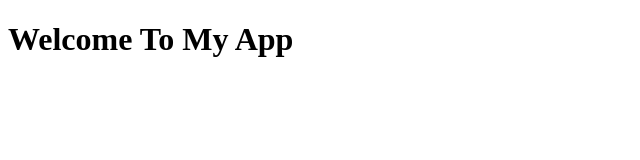
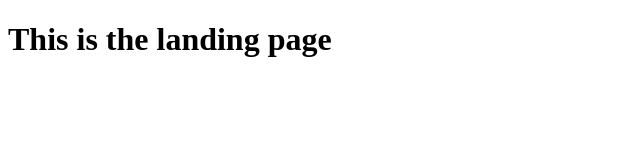
Before and after one commit to Emyboy/More-Recipes, a plain HTML site: page template/index.html in a window 1280 px wide. Shown: the whole page, without its empty margins (0-640 px from the left). Drawn offline with Linux system fonts and the light colour scheme.

Commit message:
working on the landing page

```diff
--- a/template/index.html
+++ b/template/index.html
@@ -8,6 +8,6 @@
     <link rel="stylesheet" type="text/css" media="screen" href="./css/main.css" />
 </head>
 <body>
-    <h1>Welcome To My App</h1>
+    <h1>This is the landing page</h1>
 </body>
 </html>
```
Also changed, not shown: template/catalog.html (added), template/crude.html (added), template/details.html (added), template/favorite.html (added), template/profile.html (added), template/signin.html (added), template/signup.html (added).
